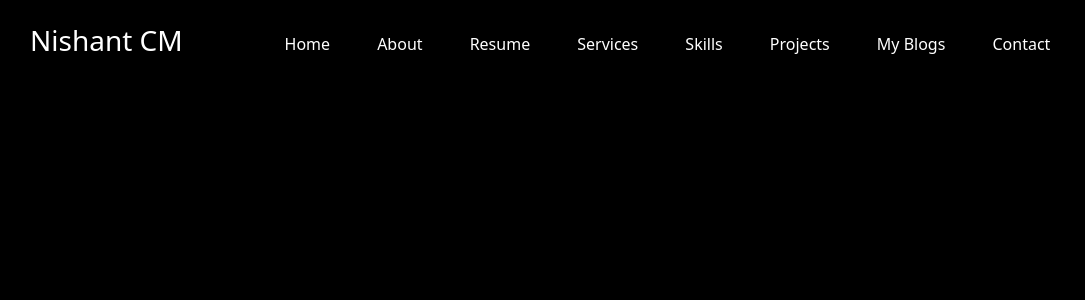
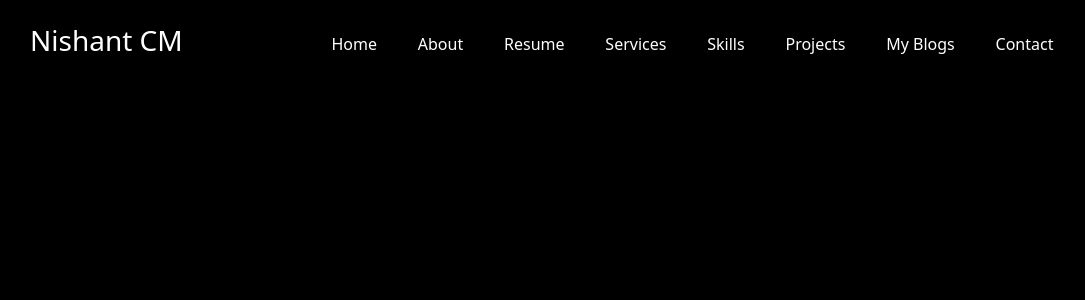
Before and after one commit to nishantcm/myportfolio, a React (Create React App) app: page / in a window 1280 px wide. Shown: the top 300 px of the page, without its empty margins (100-1185 px from the left). Built offline with nearby package versions, Linux system fonts and the light colour scheme; a web font is replaced by a local one.

Commit message:
Update the file for styling

```diff
--- a/src/index.css
+++ b/src/index.css
@@ -50,3 +50,6 @@ body {
 .headerColor.center:hover::after {
     transform-origin: bottom center;
 }
+.customMar {
+    margin-left: 50px;
+}
```
